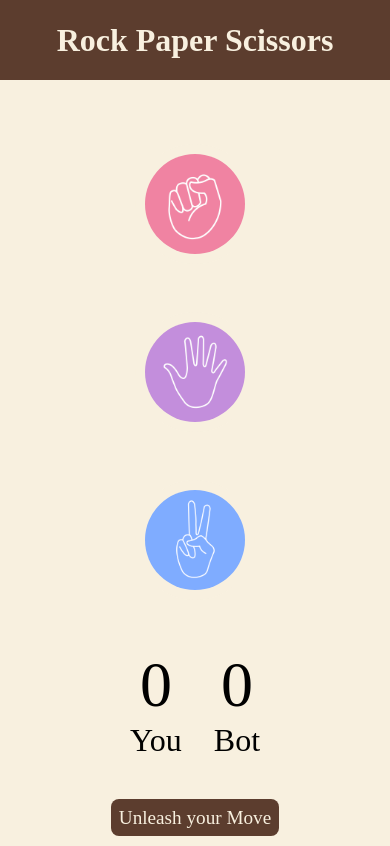
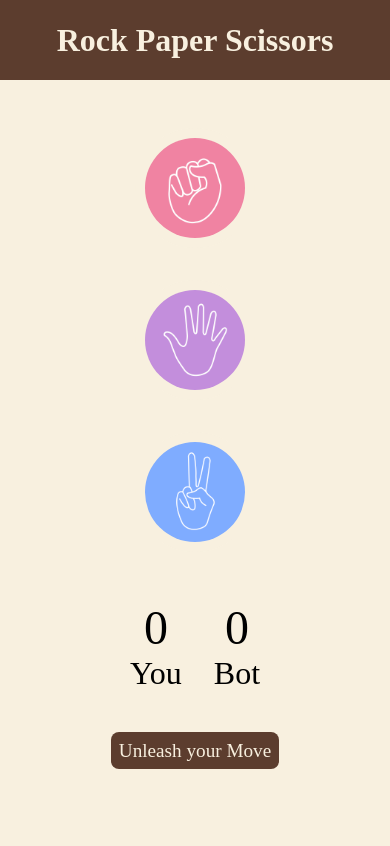
Before and after one commit to Kushhhhhhhh/Rock-Paper-Scissor, a plain HTML site: page index.html in a window 390 px wide. Drawn offline with Linux system fonts and the light colour scheme.

Commit message:
Fixed Responsiveness

```diff
--- a/style.css
+++ b/style.css
@@ -41,8 +41,8 @@ img {
     display: flex;
     justify-content: center;
     align-items: center;
-    gap: 3rem; /* Decreased the gap for smaller screens */
-    margin-top: 4rem; /* Decreased the margin for smaller screens */
+    gap: 2rem; /* Decreased the gap for smaller screens */
+    margin-top: 3rem; /* Decreased the margin for smaller screens */
 }
 
 .score-board {
@@ -56,11 +56,11 @@ img {
 
 #user-score,
 #bot-score {
-    font-size: 4rem; /* Adjusted font size for smaller screens */
+    font-size: 3rem; /* Adjusted font size for smaller screens */
 }
 
 .msg-container {
-    margin-top: 3rem;
+    margin: 3rem;
 }
 
 #msg {
```
Also changed, not shown: index.html (+1 -0 lines).
